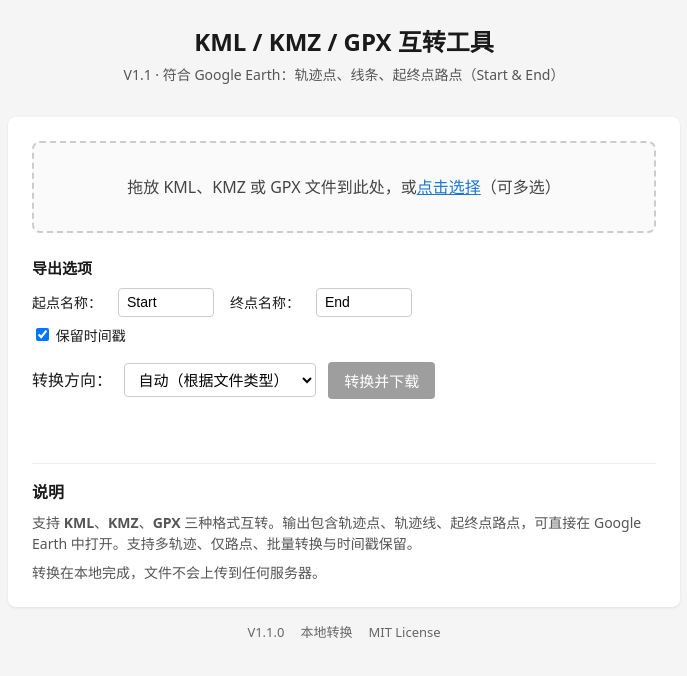
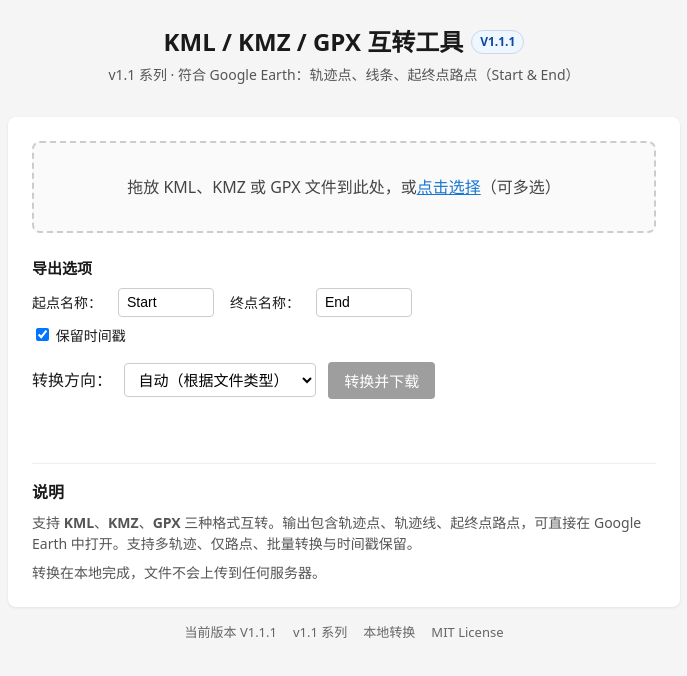
Before and after one commit to hanops/kml-gpx-converter, a plain HTML site: page index.html in a window 1280 px wide. Shown: the whole page, without its empty margins (296-983 px from the left). Drawn offline with Linux system fonts and the light colour scheme.

Commit message:
chore: surface v1.1.1 version in UI

```diff
--- a/css/style.css
+++ b/css/style.css
@@ -22,10 +22,32 @@ header {
   margin-bottom: 2rem;
 }
 
-header h1 {
-  margin: 0 0 0.25rem;
+.title-row {
+  display: flex;
+  flex-wrap: wrap;
+  align-items: center;
+  justify-content: center;
+  gap: 0.5rem;
+  margin-bottom: 0.25rem;
+}
+
+.title-row h1 {
+  margin: 0;
   font-size: 1.5rem;
   font-weight: 600;
+}
+
+.version-badge {
+  display: inline-flex;
+  align-items: center;
+  min-height: 1.5rem;
+  padding: 0.125rem 0.5rem;
+  border: 1px solid #c8d8ea;
+  border-radius: 999px;
+  font-size: 0.75rem;
+  font-weight: 600;
+  color: #0d47a1;
+  background: #eef6ff;
 }
 
 .tagline {
--- a/index.html
+++ b/index.html
@@ -10,8 +10,11 @@
 <body>
   <div class="container">
     <header>
-      <h1>KML / KMZ / GPX 互转工具</h1>
-      <p class="tagline">V1.1 · 符合 Google Earth：轨迹点、线条、起终点路点（Start & End）</p>
+      <div class="title-row">
+        <h1>KML / KMZ / GPX 互转工具</h1>
+        <span class="version-badge" aria-label="当前版本">V1.1.1</span>
+      </div>
+      <p class="tagline">v1.1 系列 · 符合 Google Earth：轨迹点、线条、起终点路点（Start & End）</p>
     </header>
 
     <main>
@@ -72,7 +75,8 @@
     </main>
 
     <footer class="app-footer">
-      <span>V1.1.0</span>
+      <span>当前版本 V1.1.1</span>
+      <span>v1.1 系列</span>
       <span>本地转换</span>
       <span>MIT License</span>
     </footer>
```
Also changed, not shown: AGENTS.md (+1 -1 lines), CHANGELOG.md, README.md, docs/assets/screenshot-main.png, 1 other file.
